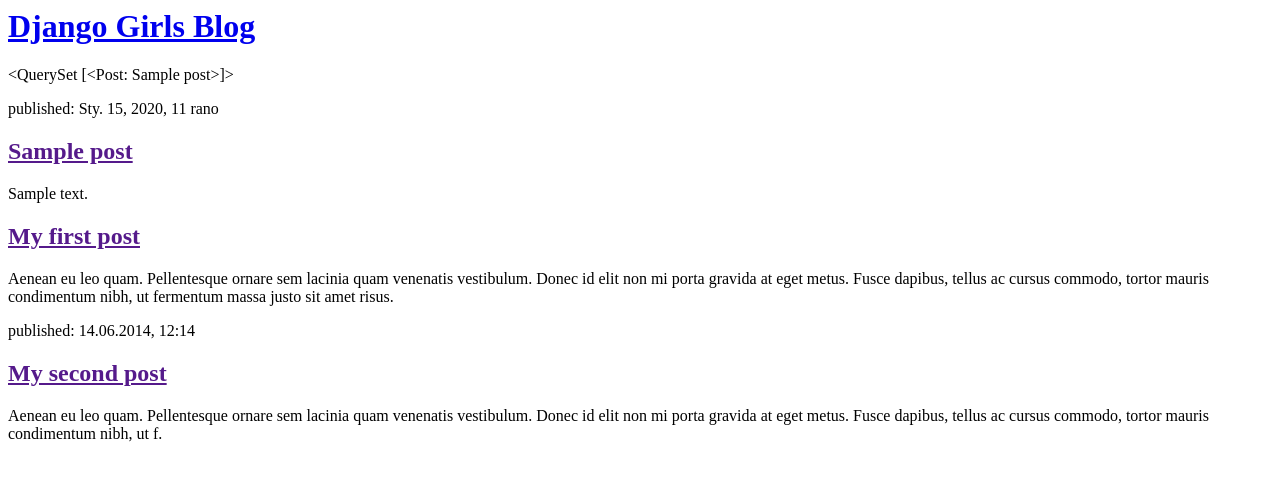
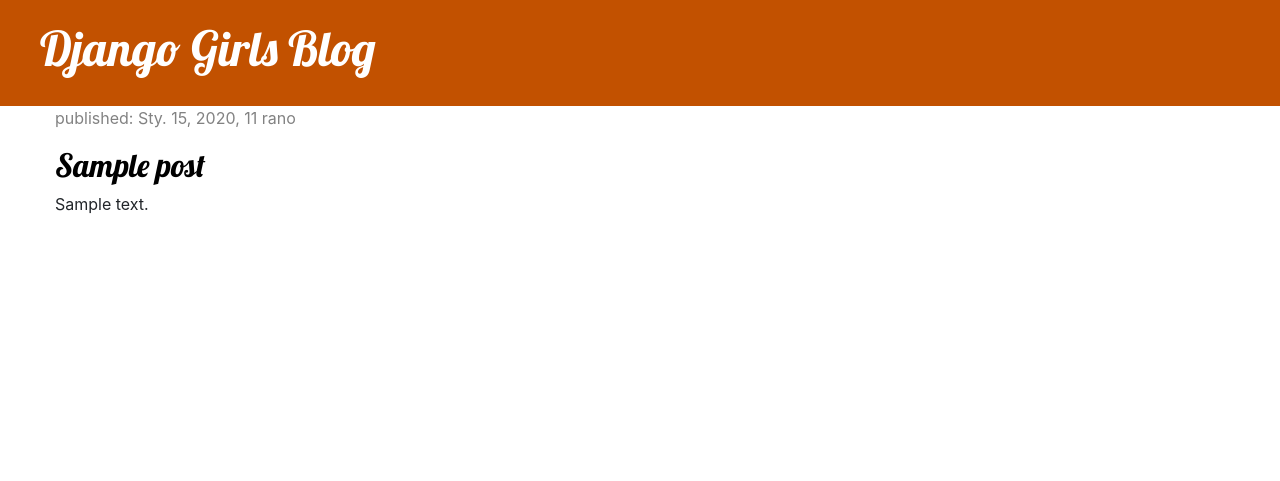
Before and after one commit to marcin86junior/Marcin-blog, a Django app: page / in a window 1280 px wide. Shown: the top 481 px of the page. Run offline with Django 3.2, Linux system fonts and the light colour scheme; tables that the repository leaves empty hold one stand-in row (values such as "Sample post"); some libraries are stand-ins or nearby versions.

Commit message:
dodane style css i poprawiona strona html

```diff
--- /dev/null
+++ b/strona/blog/static/css/blog.css
@@ -0,0 +1,46 @@
+.page-header {
+    background-color: #C25100;
+    margin-top: 0;
+    padding: 20px 20px 20px 40px;
+}
+
+.page-header h1, .page-header h1 a, .page-header h1 a:visited, .page-header h1 a:active {
+    color: #ffffff;
+    font-size: 36pt;
+    text-decoration: none;
+}
+
+.content {
+    margin-left: 40px;
+}
+
+h1, h2, h3, h4 {
+    font-family: 'Lobster', cursive;
+}
+
+.date {
+    color: #828282;
+}
+
+.save {
+    float: right;
+}
+
+.post-form textarea, .post-form input {
+    width: 100%;
+}
+
+.top-menu, .top-menu:hover, .top-menu:visited {
+    color: #ffffff;
+    float: right;
+    font-size: 26pt;
+    margin-right: 20px;
+}
+
+.post {
+    margin-bottom: 70px;
+}
+
+.post h2 a, .post h1 a:visited {
+    color: #000000;
+}
--- a/strona/blog/templates/blog/post_list.html
+++ b/strona/blog/templates/blog/post_list.html
@@ -1,33 +1,33 @@
+{% load static %}
 <html>
     <head>
         <title>Django Girls blog</title>
+
+        <link href="//fonts.googleapis.com/css?family=Lobster&subset=latin,latin-ext" rel="stylesheet" type="text/css">
+        <link rel="stylesheet" href="https://stackpath.bootstrapcdn.com/bootstrap/4.4.1/css/bootstrap.min.css" integrity="sha384-Vkoo8x4CGsO3+Hhxv8T/Q5PaXtkKtu6ug5TOeNV6gBiFeWPGFN9MuhOf23Q9Ifjh" crossorigin="anonymous">
+        <link rel="stylesheet" href="{% static 'css/blog.css' %}">
     </head>
+
     <body>
-        <div>
+        <div class="page-header">
         <h1><a href="/">Django Girls Blog</a></h1>
+	</div>
 
-	    {{ posts }} </p>
-
+<div class="content container">
+    <div class="row">
+        <div class="col-md-8">
             {% for post in posts %}
-    <div>
+                <div class="post">
+                    <div class="date">
                         <p>published: {{ post.published_date }}</p>
+                    </div>
                     <h2><a href="">{{ post.title }}</a></h2>
                     <p>{{ post.text|linebreaksbr }}</p>
                 </div>
             {% endfor %}
-
+        </div>
+    </div>
 </div>
 
-        <div>
-            <h2><a href="">My first post</a></h2>
-            <p>Aenean eu leo quam. Pellentesque ornare sem lacinia quam venenatis vestibulum. Donec id elit non mi porta gravida at eget metus. Fusce dapibus, tellus ac cursus commodo, tortor mauris condimentum nibh, ut fermentum massa justo sit amet risus.</p>
-        </div>
-
-        <div>
-            <p>published: 14.06.2014, 12:14</p>
-            <h2><a href="">My second post</a></h2>
-            <p>Aenean eu leo quam. Pellentesque ornare sem lacinia quam venenatis vestibulum. Donec id elit non mi porta gravida at eget metus. Fusce dapibus, tellus ac cursus commodo, tortor mauris condimentum nibh, ut f.</p>
-        </div>
     </body>
-
 </html>
```
Also changed, not shown: strona/blog/templates/blog/post_list — kopia.html (added, +43 -0 lines). Lines whose indentation alone changed are shown as unchanged.
